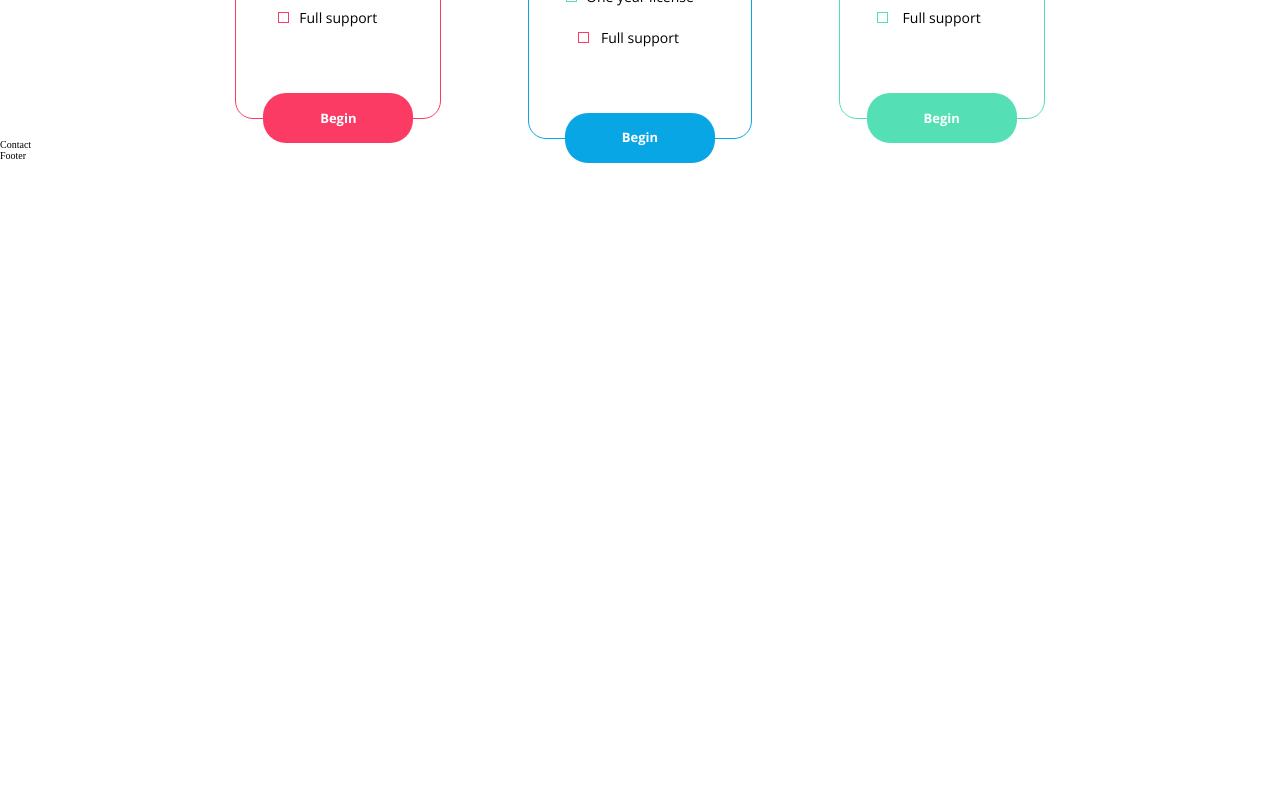
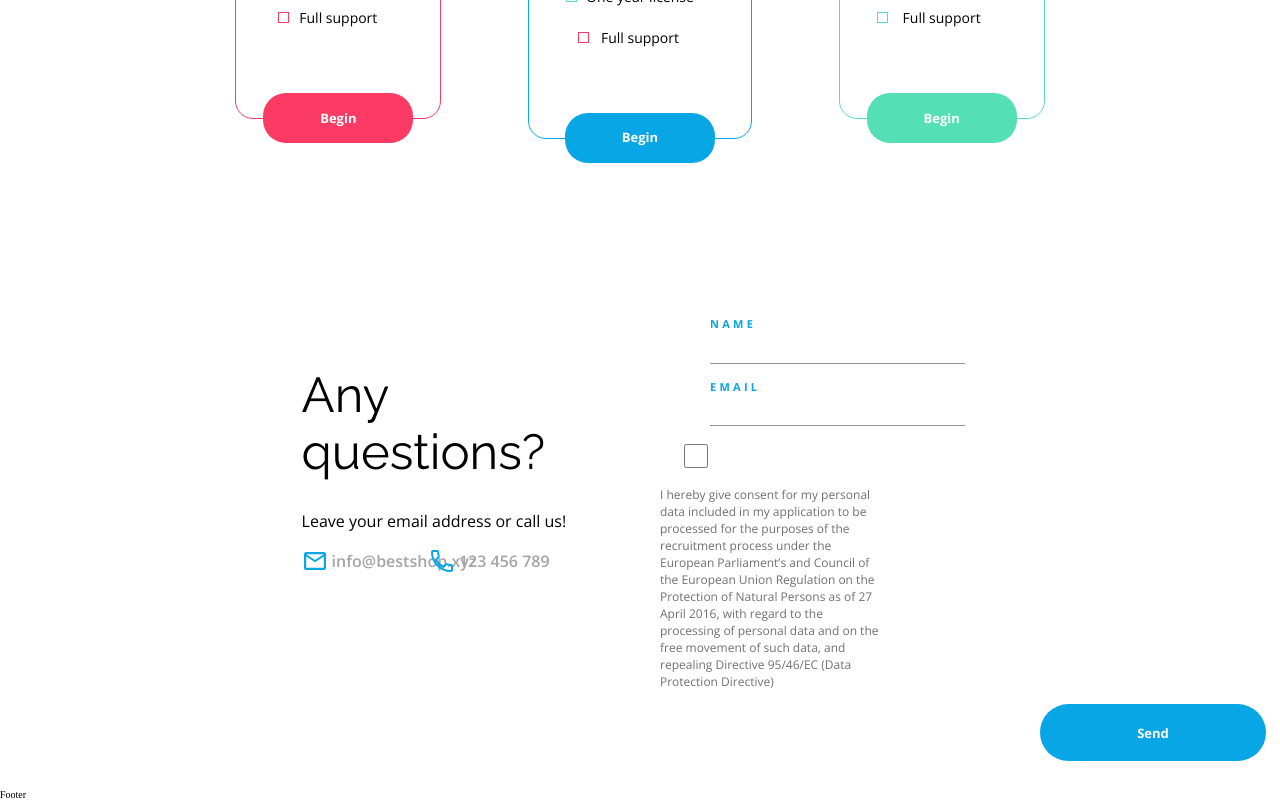
Before and after one commit to Wotwi/Best_Shop_v2, a React (Vite) app: page / in a window 1280 px wide. Shown: the part 3547-4347 px from the top of the page. Before the commit the page ends 3710 px from the top, so only its background shows below. Built offline with nearby package versions, Linux system fonts and the light colour scheme.

Commit message:
finished contact page

```diff
--- a/src/components/Contact.jsx
+++ b/src/components/Contact.jsx
@@ -2,7 +2,27 @@ import React from 'react';
 
 function Contact(props) {
     return (
-        <div>Contact</div>
+        <div className="container">
+            <div className="contact__wrapper">
+                <div className="row">
+                    <div className="col-6 contact-left">
+                        <h3 className="contact__header">Any questions?</h3>
+                        <p className="contact__content">Leave your email address or call us!</p>
+                        <div className="contact__info-email"><img className="contact__icon" src="src/assets/Mail Icon.svg" alt=""/>info@bestshop.xyz</div>
+                        <div className="contact__info-phone"><img className="contact__icon" src="src/assets/Phone Icon.svg" alt=""/>123 456 789</div>
+                    </div>
+                    <div className="col-6 contact-right">
+                        <label htmlFor="" id="name" className="contact__label-name">NAME</label>
+                        <input type="text" className="contact__input-name"/>
+                        <label htmlFor="" id="email" className="contact__label-email">EMAIL</label>
+                        <input type="text" className="contact__input-email"/>
+                        <input type="checkbox" className="contact__checkbox"/>
+                        <p className="contact__rules">I hereby give consent for my personal data included in my application to be processed for the purposes of the recruitment process under the European Parliament’s and Council of the European Union Regulation on the Protection of Natural Persons as of 27 April 2016, with regard to the processing of personal data and on the free movement of such data, and repealing Directive 95/46/EC (Data Protection Directive)</p>
+                        <button className="contact__btn">Send</button>
+                    </div>
+                </div>
+            </div>
+        </div>
     );
 }
 
--- a/src/styles/common/_grid.scss
+++ b/src/styles/common/_grid.scss
@@ -21,7 +21,7 @@ $columns-base-width: calc(100% / $columns);
   min-height: 1px;
   width: $columns-base-width;
   padding: 20px;
-  border: 1px solid red;
+  //border: 1px solid red;
   height: 500px;
 }
 
--- a/src/styles/layout/_contact.scss
+++ b/src/styles/layout/_contact.scss
@@ -0,0 +1,123 @@
+.contact__wrapper {
+  width: 80%;
+  margin-inline: auto;
+  margin-top: 15rem;
+}
+
+.contact-left {
+  display: flex;
+  justify-content: flex-start;
+  align-items: center;
+  flex-wrap: wrap;
+
+  .contact__header {
+    font-family: $secondary-font;
+    font-size: 4.9rem;
+    width: 100%;
+  }
+  .contact__content {
+    font-family: $primary-font;
+    font-size: 1.6rem;
+    width: 100%;
+    margin-top: -15rem;
+  }
+  .contact__info-email {
+    font-family: $primary-font;
+    font-weight: 600;
+    font-size: 1.6rem;
+    color: #A5A5A5;
+    width: 40%;
+    margin-top: -30rem;
+    position: relative;
+    margin-left: 3rem;
+
+    .contact__icon {
+      margin-top: 1rem;
+      position: absolute;
+      top: -1.2rem;
+      left: -3rem;
+    }
+  }
+  .contact__info-phone {
+    font-family: $primary-font;
+    font-weight: 600;
+    font-size: 1.6rem;
+    line-height: 2.2rem;
+    color: #A5A5A5;
+    width: 40%;
+    margin-top: -30rem;
+    position: relative;
+
+    .contact__icon {
+      margin-top: 1rem;
+      position: absolute;
+      top: -1.2rem;
+      left: -3rem;
+    }
+  }
+}
+
+.contact-right {
+  display: flex;
+  //flex-direction: column;
+  justify-content: start;
+  align-items: center;
+  flex-wrap: wrap;
+
+  .contact__label-name {
+    font-family: $primary-font;
+    font-weight: 700;
+    font-size: 1.1rem;
+    color: $primary-color;
+    letter-spacing: .328rem;
+    line-height: 1.5rem;
+    width: 100%;
+    margin-left: 5rem;
+  }
+  .contact__input-name {
+    width: 80%;
+    border: none;
+    border-bottom: .1rem solid #95989A;
+    margin-left: 5rem;
+  }
+  .contact__label-email {
+    font-family: $primary-font;
+    font-weight: 700;
+    font-size: 1.1rem;
+    color: $primary-color;
+    letter-spacing: .328rem;
+    line-height: 1.5rem;
+    width: 100%;
+    margin-left: 5rem;
+  }
+  .contact__input-email {
+    width: 80%;
+    border: none;
+    border-bottom: .1rem solid #95989A;
+    margin-left: 5rem;
+  }
+  .contact__checkbox {
+    width: 20%;
+    height: 2.4rem;
+    margin-right: 3.5rem;
+  }
+  .contact__rules {
+    font-family: $primary-font;
+    font-size: 1.2rem;
+    color: #707070;
+    width: 70%;
+  }
+  .contact__btn {
+    width: 22.6rem;
+    height: 5.7rem;
+    border-radius: 3.5rem;
+    border: none;
+    background-color: $primary-color;
+    font-family: $primary-font;
+    font-weight: 700;
+    font-size: 1.3rem;
+    color: #fff;
+    position: relative;
+    left: 38rem;
+  }
+}
```
